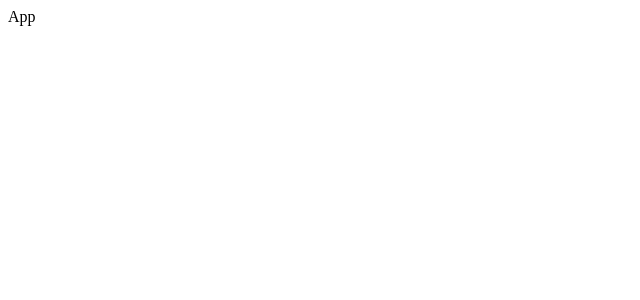
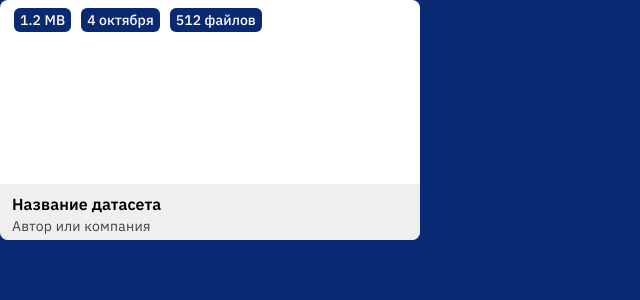
Before and after one commit to loliallen/more_tech_front, a React (Create React App) app: page / in a window 1280 px wide. Shown: the top 300 px of the page, without its empty margins (0-640 px from the left). Built offline with nearby package versions, Linux system fonts and the light colour scheme.

Commit message:
added dataset item

```diff
--- a/package.json
+++ b/package.json
@@ -18,6 +18,7 @@
     "react-scripts": "4.0.3",
     "redux": "^4.1.1",
     "redux-devtools-extension": "^2.13.9",
+    "styled-components": "^5.3.1",
     "typescript": "^4.4.3",
     "web-vitals": "^1.1.2"
   },
@@ -47,6 +48,7 @@
   },
   "devDependencies": {
     "@types/react-redux": "^7.1.19",
-    "@types/redux": "^3.6.0"
+    "@types/redux": "^3.6.0",
+    "@types/styled-components": "^5.1.15"
   }
 }
--- /dev/null
+++ b/public/index.css
@@ -0,0 +1,8 @@
+body,
+html {
+  font-family: IBM Plex Sans;
+  font-style: normal;
+  font-feature-settings: "tnum" on, "lnum" on;
+  background: #0a2973;
+  box-shadow: 0px 4px 70px rgba(0, 0, 0, 0.22);
+}
--- a/public/index.html
+++ b/public/index.html
@@ -10,34 +10,22 @@
       content="Web site created using create-react-app"
     />
     <link rel="apple-touch-icon" href="%PUBLIC_URL%/logo192.png" />
-    <!--
-      manifest.json provides metadata used when your web app is installed on a
-      user's mobile device or desktop. See https://developers.google.com/web/fundamentals/web-app-manifest/
-    -->
+
+    <link rel="preconnect" href="https://fonts.googleapis.com" />
+    <link rel="preconnect" href="https://fonts.gstatic.com" crossorigin />
+    <link
+      href="https://fonts.googleapis.com/css2?family=IBM+Plex+Sans:wght@100;200;300;400;500;600;700&display=swap"
+      rel="stylesheet"
+    />
+
+    <link rel="stylesheet" href="nullStyles.css" />
+    <link rel="stylesheet" href="index.css" />
+
     <link rel="manifest" href="%PUBLIC_URL%/manifest.json" />
-    <!--
-      Notice the use of %PUBLIC_URL% in the tags above.
-      It will be replaced with the URL of the `public` folder during the build.
-      Only files inside the `public` folder can be referenced from the HTML.
-
-      Unlike "/favicon.ico" or "favicon.ico", "%PUBLIC_URL%/favicon.ico" will
-      work correctly both with client-side routing and a non-root public URL.
-      Learn how to configure a non-root public URL by running `npm run build`.
-    -->
-    <title>React App</title>
+    <title>Маркетплэйс данных</title>
   </head>
   <body>
     <noscript>You need to enable JavaScript to run this app.</noscript>
     <div id="root"></div>
-    <!--
-      This HTML file is a template.
-      If you open it directly in the browser, you will see an empty page.
-
-      You can add webfonts, meta tags, or analytics to this file.
-      The build step will place the bundled scripts into the <body> tag.
-
-      To begin the development, run `npm start` or `yarn start`.
-      To create a production bundle, use `npm run build` or `yarn build`.
-    -->
   </body>
 </html>
--- /dev/null
+++ b/public/nullStyles.css
@@ -0,0 +1,90 @@
+@charset "UTF-8";
+/*Обнуление*/
+* {
+  padding: 0;
+  margin: 0;
+  border: 0;
+}
+
+*,
+*:before,
+*:after {
+  -moz-box-sizing: border-box;
+  -webkit-box-sizing: border-box;
+  box-sizing: border-box;
+}
+
+:focus,
+:active {
+  outline: none;
+}
+
+a:focus,
+a:active {
+  outline: none;
+}
+
+nav,
+footer,
+header,
+aside {
+  display: block;
+}
+
+html,
+body {
+  height: 100%;
+  width: 100%;
+  font-size: 100%;
+  line-height: 1;
+  font-size: 14px;
+  -ms-text-size-adjust: 100%;
+  -moz-text-size-adjust: 100%;
+  -webkit-text-size-adjust: 100%;
+}
+
+input,
+button,
+textarea {
+  font-family: inherit;
+}
+
+input::-ms-clear {
+  display: none;
+}
+
+button {
+  cursor: pointer;
+}
+
+button::-moz-focus-inner {
+  padding: 0;
+  border: 0;
+}
+
+a,
+a:visited {
+  text-decoration: none;
+}
+
+a:hover {
+  text-decoration: none;
+}
+
+ul li {
+  list-style: none;
+}
+
+img {
+  vertical-align: top;
+}
+
+h1,
+h2,
+h3,
+h4,
+h5,
+h6 {
+  font-size: inherit;
+  font-weight: inherit;
+}
--- a/src/app/App.tsx
+++ b/src/app/App.tsx
@@ -1,4 +1,14 @@
+import DatasetItem from "../components/DatasetItem";
+
+const datasetItem = {
+  size: 1.2,
+  date: "4 октября",
+  countOfFiles: 512,
+  companyLogo: "",
+  datasetName: "Название датасета",
+  author: "Автор или компания",
+};
 
 export const App = () => {
-    return <div>App</div>
-}
+  return <DatasetItem {...datasetItem} />;
+};
--- /dev/null
+++ b/src/components/DatasetItem.tsx
@@ -0,0 +1,114 @@
+import React from "react";
+
+import styled from "styled-components";
+
+const Wrap = styled.div`
+  width: 420px;
+  height: 240px;
+  border-radius: 12px;
+  background: #fff;
+  border-radius: 8px;
+  overflow: hidden;
+  display: flex;
+  flex-direction: column;
+  justify-content: space-between;
+  padding-top: 8px;
+`;
+
+const Padding = styled.div`
+  padding: 0 14px;
+`;
+
+const Main = styled.div`
+  display: flex;
+  align-items: center;
+`;
+
+const Img = styled.img`
+  background-repeat: no-repeat;
+  background-position: center;
+  background-size: cover;
+`;
+
+const Footer = styled.div`
+  width: 100%;
+  height: 56px;
+  background: rgba(224, 224, 224, 0.5);
+  padding: 8px 12px;
+  display: flex;
+  flex-direction: column;
+`;
+
+const Header = styled.div`
+  display: flex;
+  align-items: center;
+  column-gap: 10px;
+`;
+
+const HeaderItem = styled.p`
+  font-weight: 500;
+  font-size: 14px;
+  line-height: 20px;
+  letter-spacing: 0.005em;
+  background: #0a2973;
+  border-radius: 6px;
+  color: #ffffff;
+  padding: 2px 6px;
+`;
+
+const Title = styled.p`
+  font-weight: 600;
+  font-size: 16px;
+  line-height: 24px;
+  letter-spacing: 0.005em;
+  color: #000000;
+`;
+
+const Author = styled.p`
+  font-weight: normal;
+  font-size: 14px;
+  line-height: 20px;
+  letter-spacing: 0.0168em;
+  color: #414141;
+`;
+
+interface IDatasetItem {
+  size: number;
+  date: string;
+  countOfFiles: number;
+  companyLogo: string;
+  datasetName: string;
+  author: string;
+}
+
+const DatasetItem = ({
+  size,
+  date,
+  countOfFiles,
+  companyLogo,
+  datasetName,
+  author,
+}: IDatasetItem) => {
+  return (
+    <Wrap>
+      <Padding>
+        <Header>
+          <HeaderItem>{size} MB</HeaderItem>
+          <HeaderItem>{date}</HeaderItem>
+          <HeaderItem>{countOfFiles} файлов</HeaderItem>
+        </Header>
+
+        <Main>
+          <Img src={companyLogo} />
+        </Main>
+      </Padding>
+
+      <Footer>
+        <Title>{datasetName}</Title>
+        <Author>{author}</Author>
+      </Footer>
+    </Wrap>
+  );
+};
+
+export default DatasetItem;
--- a/src/components/index.ts
+++ /dev/null
@@ -1 +0,0 @@
-export {}
```
Also changed, not shown: 1 other file (tests, documents, lock files or other folders).
